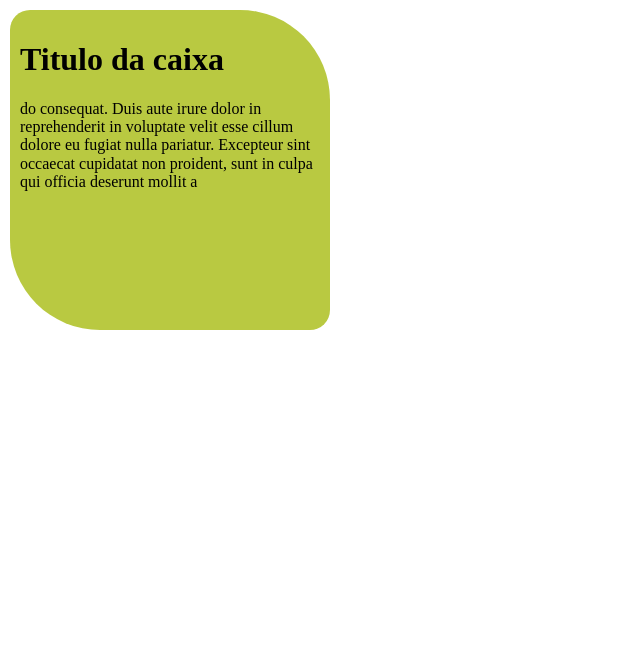
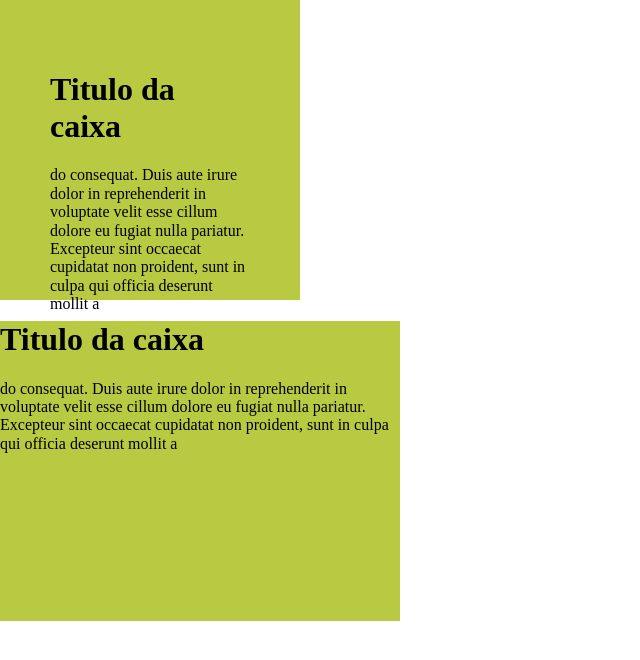
Before and after one commit to ShrrgnienT-T/HTML5-E-CSS-3-RECURSOS-ESPECIAIS, a plain HTML site: page index.html in a window 1280 px wide. Shown: the whole page, without its empty margins (0-640 px from the left). Drawn offline with Linux system fonts and the light colour scheme.

Commit message:
box sizing e cantos arrendondados

```diff
--- a/css/estilo.css
+++ b/css/estilo.css
@@ -1,4 +1,26 @@
 #caixa{
+    width: 300px;
+    height: 300px;
+    background: #b9c941;
+    padding: 50px;
+    -webkit-box-sizing: border-box;
+    -moz-box-sizing: border-box;
+    box-sizing: border-box;
+    /* -webkit-border-radius: 20px 90px;
+    -moz-border-radius: 20px 90px;
+    border-radius: 20px 90px; */
+}
+
+#caixa2{
+    width: 400px;
+    height: 300px;
+    background: #b9c941;
+
+    /* -webkit-border-radius: 20px 90px;
+    -moz-border-radius: 20px 90px;
+    border-radius: 20px 90px; */
+}
+/* #caixa3{
     width: 300px;
     height: 300px;
     background: #b9c941;
@@ -7,4 +29,4 @@
     -webkit-border-radius: 20px 90px;
     -moz-border-radius: 20px 90px;
     border-radius: 20px 90px;
-}
+} */
--- a/index.html
+++ b/index.html
@@ -13,6 +13,14 @@
     <h1> Titulo da caixa</h1>
     <p>do consequat. Duis aute irure dolor in reprehenderit in voluptate velit esse cillum dolore eu fugiat nulla pariatur. Excepteur sint occaecat cupidatat non proident, sunt in culpa qui officia deserunt mollit a </p>
    </div>
+   <div id="caixa2">
+    <h1> Titulo da caixa</h1>
+    <p>do consequat. Duis aute irure dolor in reprehenderit in voluptate velit esse cillum dolore eu fugiat nulla pariatur. Excepteur sint occaecat cupidatat non proident, sunt in culpa qui officia deserunt mollit a </p>
+   </div>
+   <!-- <div id="caixa3">
+    <h1> Titulo da caixa</h1>
+    <p>do consequat. Duis aute irure dolor in reprehenderit in voluptate velit esse cillum dolore eu fugiat nulla pariatur. Excepteur sint occaecat cupidatat non proident, sunt in culpa qui officia deserunt mollit a </p>
+   </div> -->
 
 </body>
 </html>
```
